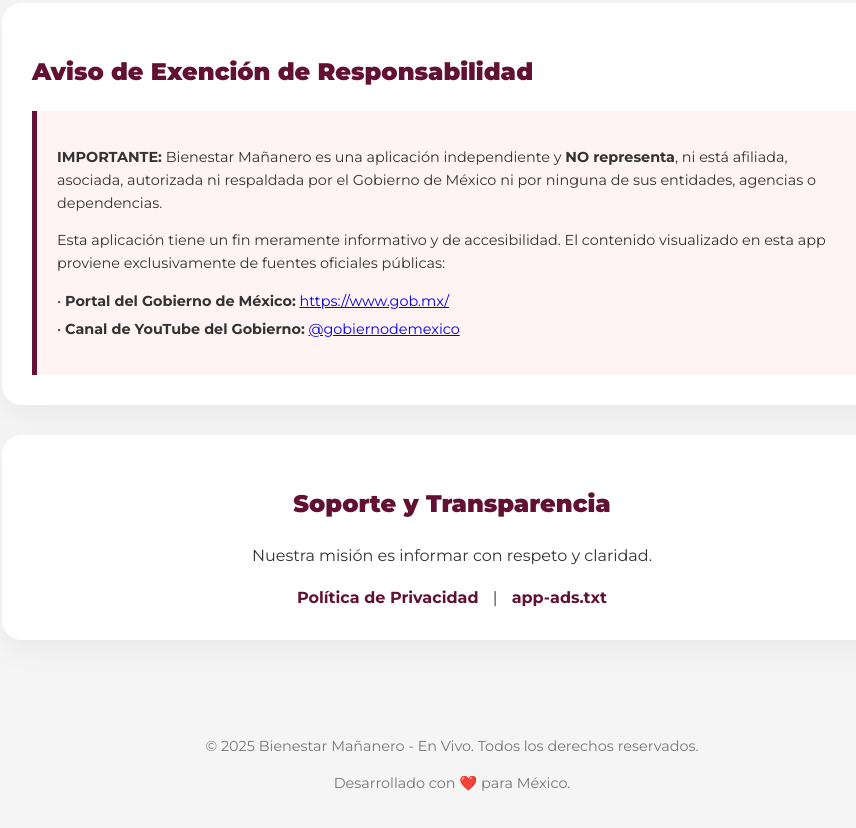
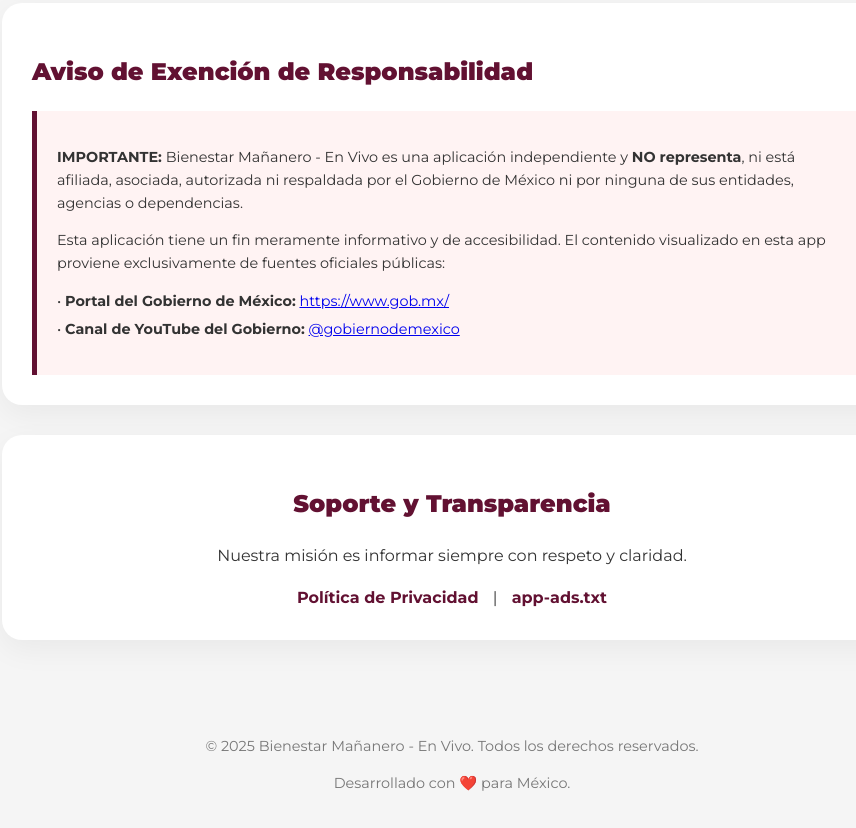
Before and after one commit to SpiderMxOne/spidermxone.github.io, a plain HTML site: page index.html in a window 1280 px wide. Shown: the part 874-1702 px from the top of the page, without its empty margins (188-1044 px from the left). Drawn offline with Linux system fonts and the light colour scheme.

Commit message:
Update disclaimer and mission statement in index.html

```diff
--- a/index.html
+++ b/index.html
@@ -152,7 +152,7 @@
         <div class="card">
             <h2>Aviso de Exención de Responsabilidad</h2>
             <div class="disclaimer-box">
-                <p><strong>IMPORTANTE:</strong> Bienestar Mañanero es una aplicación independiente y <strong>NO representa</strong>, ni está afiliada, asociada, autorizada ni respaldada por el Gobierno de México ni por ninguna de sus entidades, agencias o dependencias.</p>
+                <p><strong>IMPORTANTE:</strong> Bienestar Mañanero - En Vivo es una aplicación independiente y <strong>NO representa</strong>, ni está afiliada, asociada, autorizada ni respaldada por el Gobierno de México ni por ninguna de sus entidades, agencias o dependencias.</p>
                 <p>Esta aplicación tiene un fin meramente informativo y de accesibilidad. El contenido visualizado en esta app proviene exclusivamente de fuentes oficiales públicas:</p>
                 <ul class="source-list">
                     <li>• <strong>Portal del Gobierno de México:</strong> <a href="https://www.gob.mx/" target="_blank">https://www.gob.mx/</a></li>
@@ -163,7 +163,7 @@
 
         <div class="card" style="text-align: center;">
             <h2>Soporte y Transparencia</h2>
-            <p>Nuestra misión es informar con respeto y claridad.</p>
+            <p>Nuestra misión es informar siempre con respeto y claridad.</p>
             <div class="links">
                 <a href="https://docs.google.com/document/d/e/2PACX-1vSnX_AtSclcIkHKdkpBiDKXxSk6tdF0xbyHXOh9KzvRpBh6rKEKN8u7xhxbc15A1AALsulppkCbw6kY/pub" target="_blank">Política de Privacidad</a>
                 <span>|</span>
```
